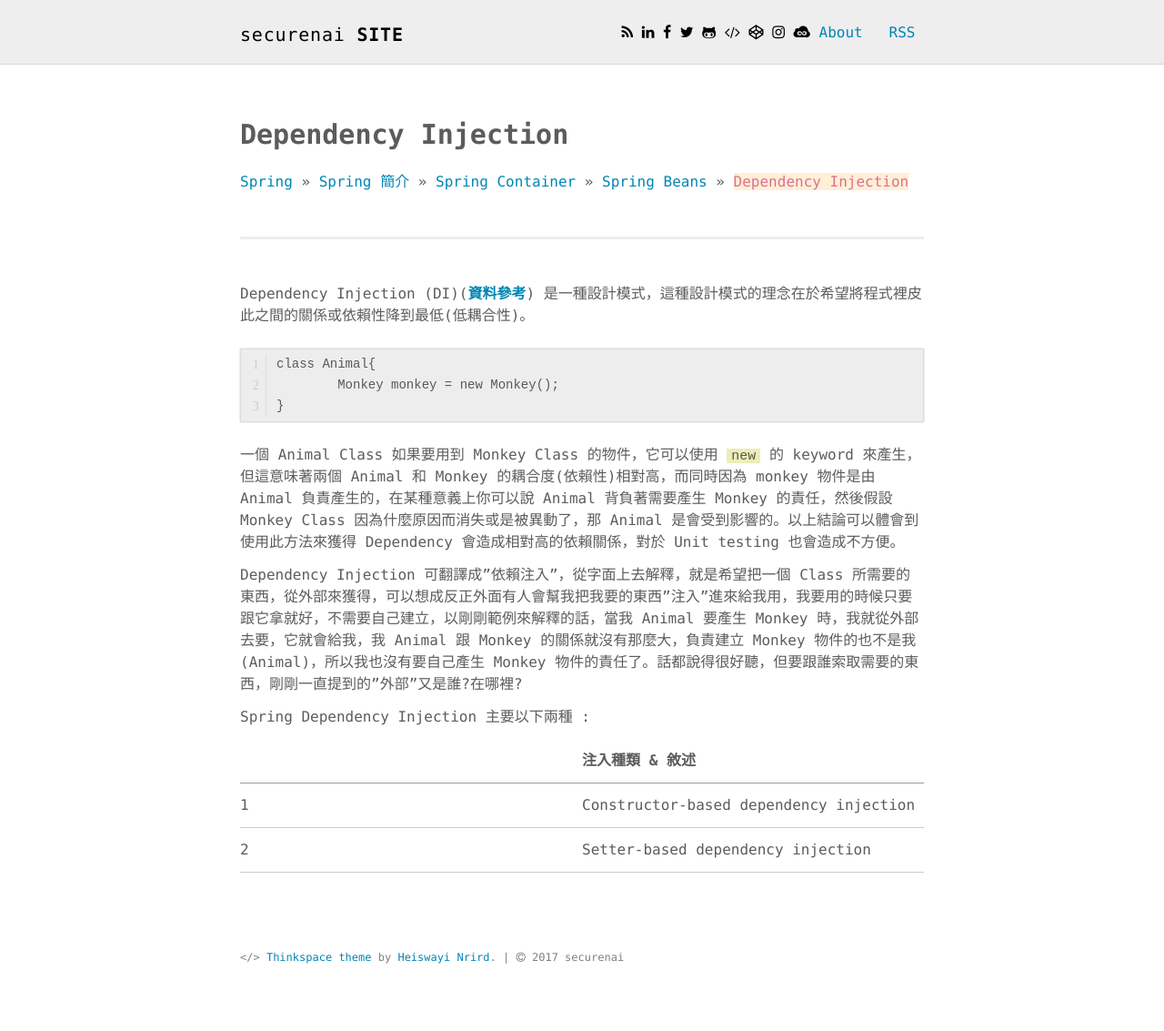
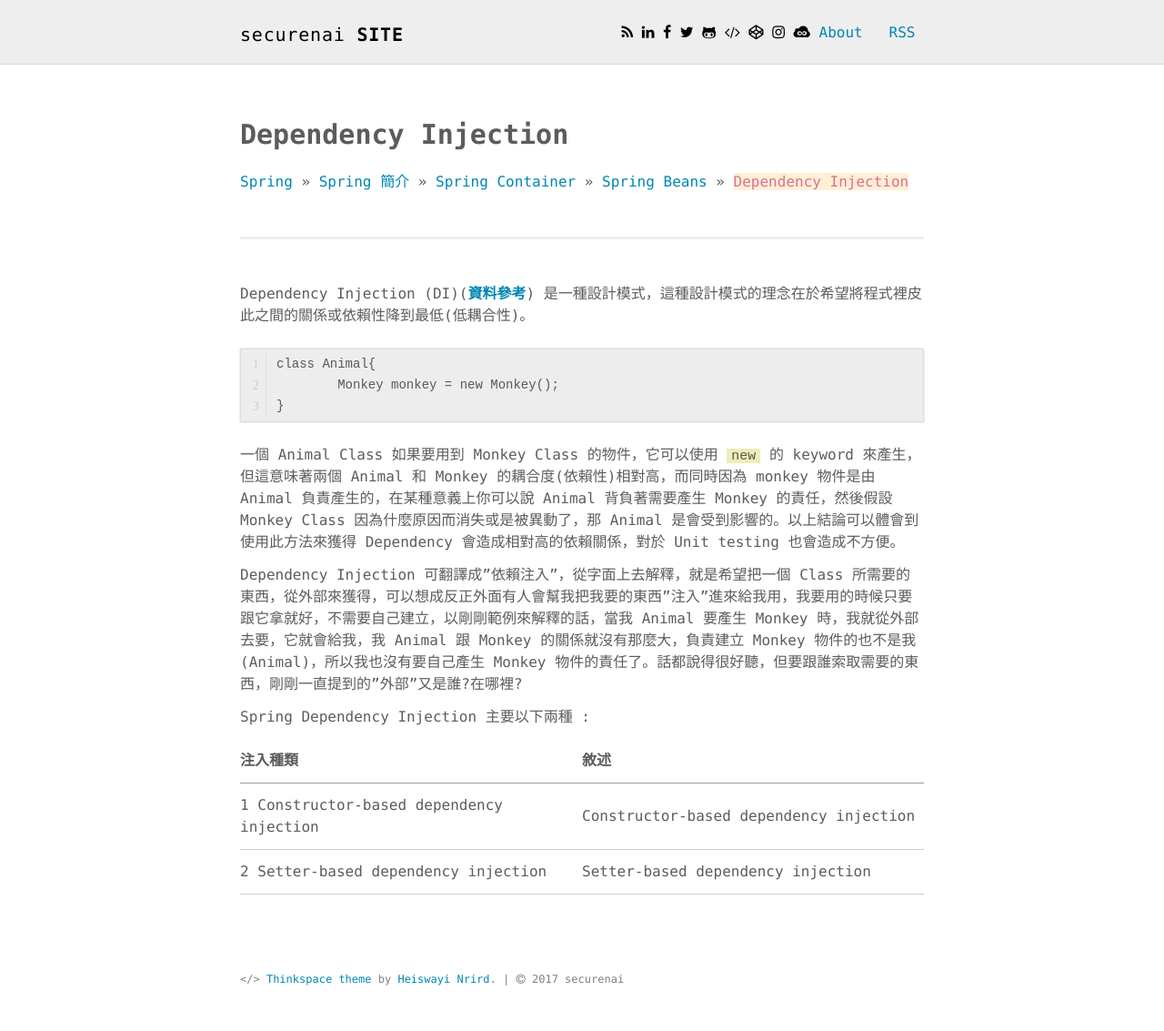
Before and after one commit to securenai/securenai.github.io, a Jekyll site: the page built from spring/spring_page4.md, in a window 1280 px wide. Shown: the whole page at 91% size. Built offline with Jekyll 4.4.1, drawn with Linux system fonts in a browser that asks for light colours; our own code applies the rules of GitHub Pages for plain Markdown files; before the commit the page ends 1109 px from its top, so only the background shows below that.

Commit message:
Update spring_page4.md

```diff
--- a/spring/spring_page4.md
+++ b/spring/spring_page4.md
@@ -29,7 +29,7 @@ Dependency Injection 可翻譯成"依賴注入"，從字面上去解釋，就是
 
 Spring Dependency Injection 主要以下兩種 :
 
-|   | 注入種類 & 敘述                                |
-| - |:----------------------------------------------|
-| 1 | Constructor-based dependency injection        |
-| 2 | Setter-based dependency injection             |
+| 注入種類                                 | 敘述                                          |
+| ----------------------------------------|:----------------------------------------------|
+| 1 Constructor-based dependency injection| Constructor-based dependency injection        |
+| 2 Setter-based dependency injection     | Setter-based dependency injection             |
```
